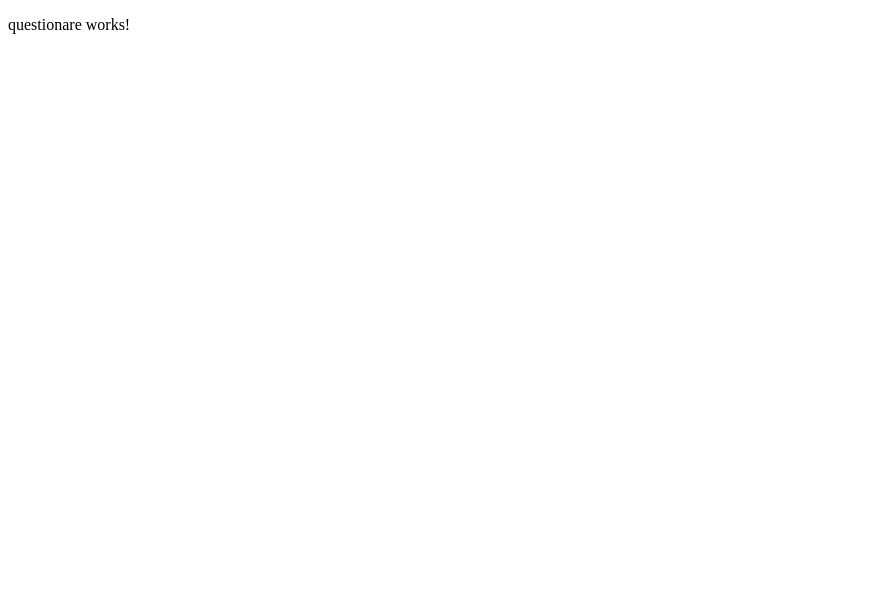
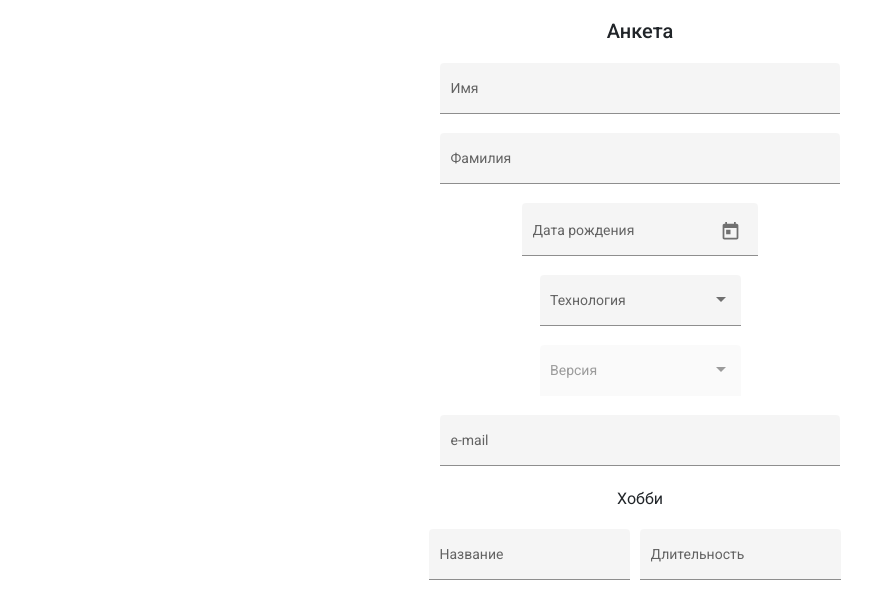
Before and after one commit to VolodumurGruv/questionary, an Angular app: page / in a window 1280 px wide. Shown: the top 600 px of the page, without its empty margins (0-896 px from the left). Built offline with nearby package versions, Linux system fonts and the light colour scheme.

Commit message:
html template is ready

```diff
--- a/angular.json
+++ b/angular.json
@@ -27,8 +27,12 @@
             "tsConfig": "tsconfig.app.json",
             "inlineStyleLanguage": "scss",
             "assets": ["src/favicon.ico", "src/assets"],
-            "styles": ["src/styles.scss"],
-            "scripts": []
+            "styles": [
+              "./node_modules/@angular/material/prebuilt-themes/indigo-pink.css",
+              "src/styles.scss",
+              "node_modules/bootstrap/dist/css/bootstrap.min.css"
+            ],
+            "scripts": ["node_modules/bootstrap/dist/js/bootstrap.min.js"]
           },
           "configurations": {
             "production": {
@@ -91,7 +95,10 @@
             "karmaConfig": "karma.conf.js",
             "inlineStyleLanguage": "scss",
             "assets": ["src/favicon.ico", "src/assets"],
-            "styles": ["src/styles.scss"],
+            "styles": [
+              "./node_modules/@angular/material/prebuilt-themes/indigo-pink.css",
+              "src/styles.scss"
+            ],
             "scripts": []
           }
         }
--- a/package.json
+++ b/package.json
@@ -11,13 +11,17 @@
   "private": true,
   "dependencies": {
     "@angular/animations": "~12.2.0",
+    "@angular/cdk": "^12.2.10",
     "@angular/common": "~12.2.0",
     "@angular/compiler": "~12.2.0",
     "@angular/core": "~12.2.0",
     "@angular/forms": "~12.2.0",
+    "@angular/material": "^12.2.10",
     "@angular/platform-browser": "~12.2.0",
     "@angular/platform-browser-dynamic": "~12.2.0",
     "@angular/router": "~12.2.0",
+    "@popperjs/core": "^2.10.2",
+    "bootstrap": "^5.1.3",
     "rxjs": "~6.6.0",
     "tslib": "^2.3.0",
     "zone.js": "~0.11.4"
--- a/src/app/questionare/questionare/questionare.component.html
+++ b/src/app/questionare/questionare/questionare.component.html
@@ -1 +1,48 @@
-<p>questionare works!</p>
+<div class="form-container">
+  <h2>Анкета</h2>
+  <mat-form-field class="name" appearance="fill">
+    <mat-label>Имя</mat-label>
+    <input matInput />
+  </mat-form-field>
+  <mat-form-field class="name" appearance="fill">
+    <mat-label>Фамилия</mat-label>
+    <input matInput />
+  </mat-form-field>
+  <mat-form-field class="date" appearance="fill">
+    <mat-label>Дата рождения</mat-label>
+    <input matInput [matDatepicker]="picker" />
+    <mat-datepicker-toggle matSuffix [for]="picker"></mat-datepicker-toggle>
+    <mat-datepicker #picker></mat-datepicker>
+  </mat-form-field>
+  <mat-form-field appearance="fill">
+    <mat-label>Технология</mat-label>
+    <mat-select>
+      <mat-option *ngFor="let stack of stacks" [value]="stack">{{
+        stack
+      }}</mat-option>
+    </mat-select>
+  </mat-form-field>
+  <mat-form-field appearance="fill">
+    <mat-label>Версия</mat-label>
+    <mat-select [disabled]="true">
+      <mat-option *ngFor="let stack of stacks" [value]="stack">{{
+        stack
+      }}</mat-option>
+    </mat-select>
+  </mat-form-field>
+  <mat-form-field class="name" appearance="fill">
+    <mat-label>e-mail</mat-label>
+    <input matInput />
+  </mat-form-field>
+  <div class="hobby">
+    <h3>Хобби</h3>
+    <mat-form-field class="hobby-name" appearance="fill">
+      <mat-label>Название</mat-label>
+      <input matInput />
+    </mat-form-field>
+    <mat-form-field class="hobby-name" appearance="fill">
+      <mat-label>Длительность</mat-label>
+      <input matInput />
+    </mat-form-field>
+  </div>
+</div>
--- a/src/app/questionare/questionare/questionare.component.scss
+++ b/src/app/questionare/questionare/questionare.component.scss
@@ -0,0 +1,21 @@
+.form-container {
+  display: flex;
+  flex-direction: column;
+  align-items: center;
+  padding: 5px;
+  margin-top: 10px;
+}
+
+.name {
+  width: 400px;
+}
+
+.hobby {
+  h3 {
+    text-align: center;
+  }
+}
+
+.hobby-name {
+  margin-right: 10px;
+}
--- a/src/app/questionare/questionare/questionare.component.ts
+++ b/src/app/questionare/questionare/questionare.component.ts
@@ -1,15 +1,25 @@
 import { Component, OnInit } from '@angular/core';
+import { FormBuilder } from '@angular/forms';
 
 @Component({
   selector: 'app-questionare',
   templateUrl: './questionare.component.html',
-  styleUrls: ['./questionare.component.scss']
+  styleUrls: ['./questionare.component.scss'],
 })
 export class QuestionareComponent implements OnInit {
+  stacks = ['angular', 'react', 'vue'];
+  versions = {
+    angular: ['1.1.1', '1.2.1', '1.3.3'],
+    react: ['2.1.2', '3.2.4', '4.3.1'],
+    vue: ['3.3.1', '5.2.1', '5.1.3'],
+  };
 
-  constructor() { }
+  formQuestion = this.fb.group({
+    firstName: [''],
+    sureName: [''],
+  });
 
-  ngOnInit(): void {
-  }
+  constructor(private fb: FormBuilder) {}
 
+  ngOnInit(): void {}
 }
--- a/src/index.html
+++ b/src/index.html
@@ -6,8 +6,11 @@
   <base href="/">
   <meta name="viewport" content="width=device-width, initial-scale=1">
   <link rel="icon" type="image/x-icon" href="favicon.ico">
+  <link rel="preconnect" href="https://fonts.gstatic.com">
+  <link href="https://fonts.googleapis.com/css2?family=Roboto:wght@300;400;500&display=swap" rel="stylesheet">
+  <link href="https://fonts.googleapis.com/icon?family=Material+Icons" rel="stylesheet">
 </head>
-<body>
+<body class="mat-typography">
   <app-root></app-root>
 </body>
 </html>
--- a/src/styles.scss
+++ b/src/styles.scss
@@ -1 +1,10 @@
 /* You can add global styles to this file, and also import other style files */
+
+html,
+body {
+  height: 100%;
+}
+body {
+  margin: 0;
+  font-family: Roboto, "Helvetica Neue", sans-serif;
+}
```
Also changed, not shown: src/app/app.module.ts (+21 -8 lines), 1 other file (tests, documents, lock files or other folders).
